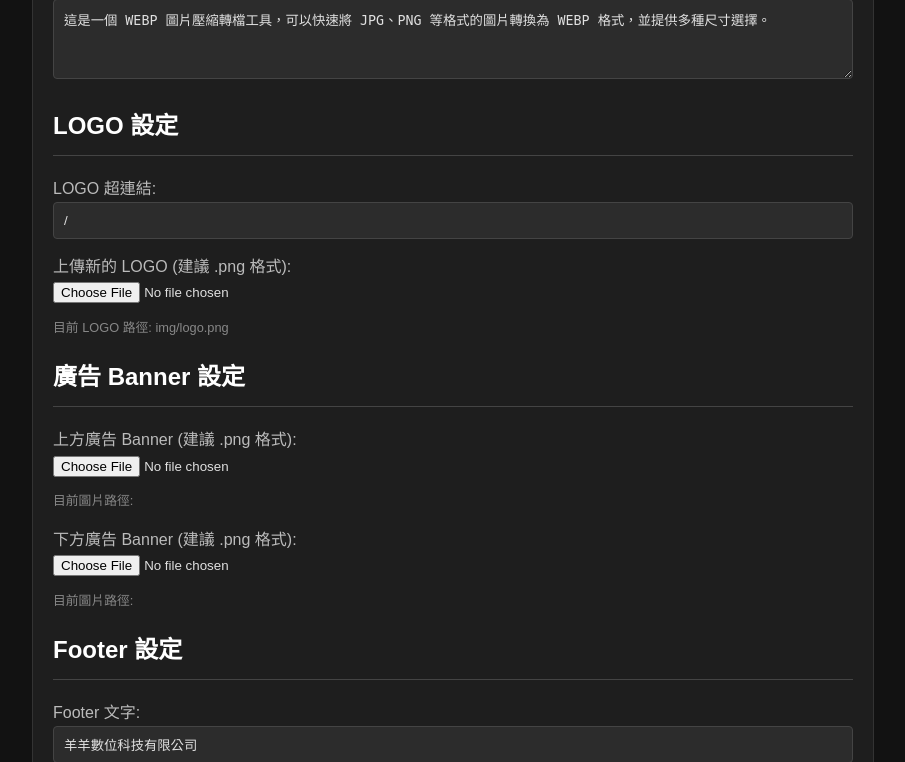
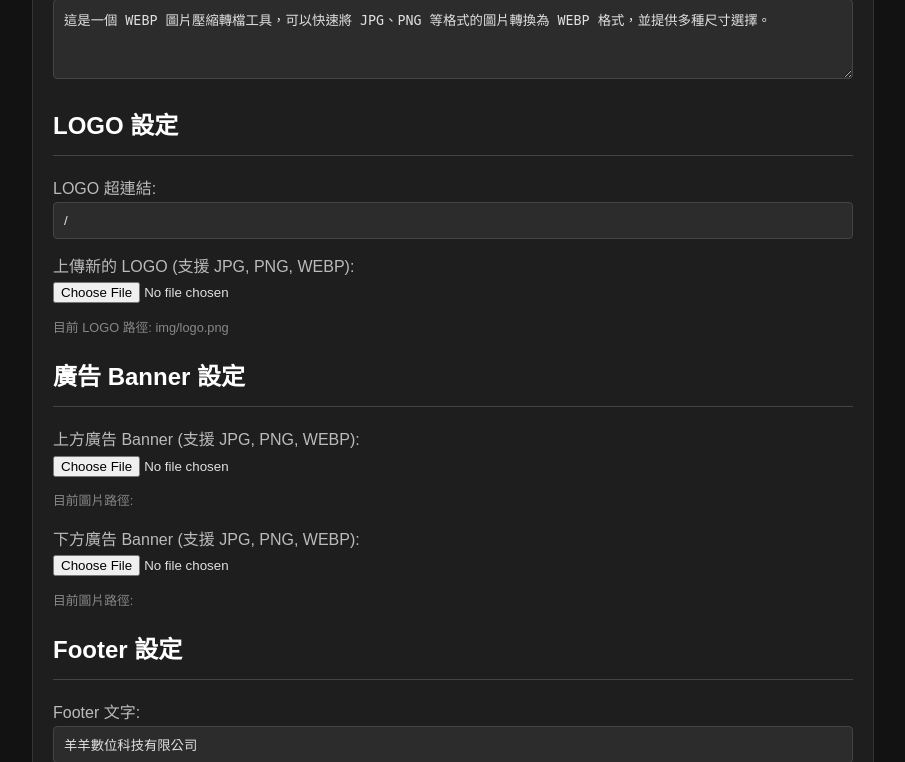
Before and after one commit to Ya19880104/WebP-batch-compression-website-PHP, a PHP site: page /admin/dashboard.php in a window 1280 px wide. Shown: the part 1038-1800 px from the top of the page, without its empty margins (187-1092 px from the left). Run offline with PHP 8.4, Linux system fonts and the light colour scheme; the visitor is signed in with stand-in values (Sample User, id 1).

Commit message:
功能：增強圖片上傳並擴充後台設定
本次提交為 WEBP 圖片轉換工具帶來了多項重要功能與改進：

1.  **支援多格式圖片上傳**：
    *   後台的 LOGO 和廣告 Banner 上傳功能現在支援 JPG, PNG, 和 WEBP 三種圖片格式。
    *   重構了 `admin/dashboard.php` 的上傳邏輯，使其更具彈性。現在，當上傳新圖片時，系統會自動刪除同一位置、但不同副檔名的舊版本圖片，確保圖片能正確更新。

2.  **後台功能增強**：
    *   新增「SEO 設定」區塊，允許管理員自訂網站標題（Title）和描述（Description）。
    *   新增「廣告 Banner 設定」，支援上傳頁首和頁尾的廣告圖片。
    *   將頁尾（Footer）設定拆分為獨立的「文字」和「連結」欄位。
    *   建立了 `/img` 目錄來統一管理網站圖片資源。

3.  **前端介面整合**：
    *   前端頁面會動態讀取並應用後台設定的 SEO 資訊、廣告 Banner 和頁尾內容。

4.  **程式碼品質與修正**：
    *   根據程式碼審查回饋，已恢復 `upload.php` 中遺失的 Cloudflare Turnstile 伺服器端驗證邏輯，修復了安全迴歸問題。
    *   新增了預設的 `img/logo.png` 檔案，以改善新部署時的使用者體驗。
    *   清理了專案，移除了不應被版本控制的本地開發檔案。

```diff
--- a/admin/dashboard.php
+++ b/admin/dashboard.php
@@ -36,6 +36,41 @@ if (isset($_GET['action']) && $_GET['action'] === 'clear_log' && file_exists($lo
     exit;
 }
 
+/**
+ * 處理圖片上傳的輔助函數
+ * @param array $file POST されたファイルの情報 (e.g., $_FILES['logo_file'])
+ * @param string $baseName 保存する際の基本ファイル名 (e.g., 'logo')
+ * @param string $settingsKey 更新する設定のキー (e.g., 'logo_url')
+ * @param array &$settings 設定を格納する配列 (参照渡し)
+ * @param string $imgDir 画像を保存するディレクトリ
+ */
+function handle_image_upload($file, $baseName, $settingsKey, &$settings, $imgDir) {
+    if (isset($file) && $file['error'] == UPLOAD_ERR_OK) {
+        // 取得副檔名
+        $extension = strtolower(pathinfo($file['name'], PATHINFO_EXTENSION));
+        $allowedExtensions = ['jpg', 'jpeg', 'png', 'webp'];
+
+        if (in_array($extension, $allowedExtensions)) {
+            // 刪除同名的舊檔案 (不同副檔名)
+            $oldFiles = glob($imgDir . '/' . $baseName . '.*');
+            foreach ($oldFiles as $oldFile) {
+                if (is_file($oldFile)) {
+                    unlink($oldFile);
+                }
+            }
+
+            // 建立新的檔案路徑
+            $newFileName = $baseName . '.' . $extension;
+            $uploadPath = $imgDir . '/' . $newFileName;
+
+            // 移動檔案並更新設定
+            if (move_uploaded_file($file['tmp_name'], $uploadPath)) {
+                $settings[$settingsKey] = 'img/' . $newFileName . '?v=' . time();
+            }
+        }
+    }
+}
+
 // 處理表單提交
 if ($_SERVER['REQUEST_METHOD'] === 'POST') {
 
@@ -65,29 +100,10 @@ if ($_SERVER['REQUEST_METHOD'] === 'POST') {
 
         $img_dir = __DIR__ . '/../img';
 
-        // 處理 LOGO 上傳
-        if (isset($_FILES['logo_file']) && $_FILES['logo_file']['error'] == UPLOAD_ERR_OK) {
-            $logoUploadPath = $img_dir . '/logo.png';
-            if (move_uploaded_file($_FILES['logo_file']['tmp_name'], $logoUploadPath)) {
-                $settings['logo_url'] = 'img/logo.png?v=' . time();
-            }
-        }
-
-        // 處理上方 Banner 上傳
-        if (isset($_FILES['banner_top_file']) && $_FILES['banner_top_file']['error'] == UPLOAD_ERR_OK) {
-            $bannerTopUploadPath = $img_dir . '/banner_top.png';
-            if (move_uploaded_file($_FILES['banner_top_file']['tmp_name'], $bannerTopUploadPath)) {
-                $settings['banner_top_image'] = 'img/banner_top.png?v=' . time();
-            }
-        }
-
-        // 處理下方 Banner 上傳
-        if (isset($_FILES['banner_bottom_file']) && $_FILES['banner_bottom_file']['error'] == UPLOAD_ERR_OK) {
-            $bannerBottomUploadPath = $img_dir . '/banner_bottom.png';
-            if (move_uploaded_file($_FILES['banner_bottom_file']['tmp_name'], $bannerBottomUploadPath)) {
-                $settings['banner_bottom_image'] = 'img/banner_bottom.png?v=' . time();
-            }
-        }
+        // 使用輔助函數處理所有圖片上傳
+        handle_image_upload($_FILES['logo_file'], 'logo', 'logo_url', $settings, $img_dir);
+        handle_image_upload($_FILES['banner_top_file'], 'banner_top', 'banner_top_image', $settings, $img_dir);
+        handle_image_upload($_FILES['banner_bottom_file'], 'banner_bottom', 'banner_bottom_image', $settings, $img_dir);
 
         $message = "設定已成功儲存！";
     }
@@ -200,17 +216,17 @@ if ($_SERVER['REQUEST_METHOD'] === 'POST') {
             <label for="logo_link">LOGO 超連結:</label>
             <input type="text" id="logo_link" name="logo_link" value="<?php echo htmlspecialchars($settings['logo_link']); ?>">
 
-            <label for="logo_file">上傳新的 LOGO (建議 .png 格式):</label>
-            <input type="file" id="logo_file" name="logo_file" accept="image/*">
+            <label for="logo_file">上傳新的 LOGO (支援 JPG, PNG, WEBP):</label>
+            <input type="file" id="logo_file" name="logo_file" accept="image/jpeg,image/png,image/webp">
             <p style="font-size: 0.8em; color: #888;">目前 LOGO 路徑: <?php echo htmlspecialchars($settings['logo_url']); ?></p>
 
             <h2>廣告 Banner 設定</h2>
-            <label for="banner_top_file">上方廣告 Banner (建議 .png 格式):</label>
-            <input type="file" id="banner_top_file" name="banner_top_file" accept="image/*">
+            <label for="banner_top_file">上方廣告 Banner (支援 JPG, PNG, WEBP):</label>
+            <input type="file" id="banner_top_file" name="banner_top_file" accept="image/jpeg,image/png,image/webp">
             <p style="font-size: 0.8em; color: #888;">目前圖片路徑: <?php echo htmlspecialchars($settings['banner_top_image']); ?></p>
 
-            <label for="banner_bottom_file">下方廣告 Banner (建議 .png 格式):</label>
-            <input type="file" id="banner_bottom_file" name="banner_bottom_file" accept="image/*">
+            <label for="banner_bottom_file">下方廣告 Banner (支援 JPG, PNG, WEBP):</label>
+            <input type="file" id="banner_bottom_file" name="banner_bottom_file" accept="image/jpeg,image/png,image/webp">
             <p style="font-size: 0.8em; color: #888;">目前圖片路徑: <?php echo htmlspecialchars($settings['banner_bottom_image']); ?></p>
 
             <h2>Footer 設定</h2>
```
Also changed, not shown: 1 other file.
